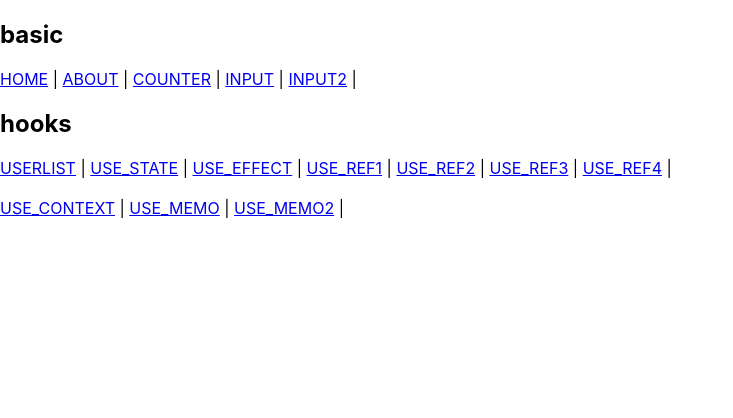
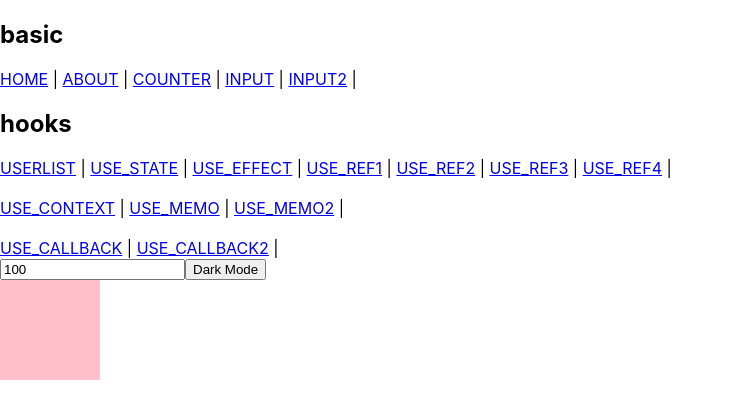
Before and after one commit to Limdongkeun/react-app, a React (Create React App) app: page /callback2 in a window 1280 px wide. Shown: the top 418 px of the page, without its empty margins (0-733 px from the left). Built offline with nearby package versions, Linux system fonts and the light colour scheme.

Commit message:
리액트 학습 useCallBack

```diff
--- a/src/App2.js
+++ b/src/App2.js
@@ -16,6 +16,8 @@ import HandleRef4 from "./pags/Ref4";
 import HandleContext from "./pags/Context";
 import HandleMemo from "./pags/Memo";
 import HandleMemo2 from "./pags/Memo2";
+import HandleCallBack from "./pags/Callback";
+import HandleCallBack2 from "./pags/Callback2";
 
 function App2() {
 
@@ -38,7 +40,9 @@ function App2() {
                 <Link to={"/ref4"}>USE_REF4</Link> | {" "} <br/><br/>
                 <Link to={"/context"}>USE_CONTEXT</Link> | {" "}
                 <Link to={"/memo"}>USE_MEMO</Link> | {" "}
-                <Link to={"/memo2"}>USE_MEMO2</Link> | {" "}
+                <Link to={"/memo2"}>USE_MEMO2</Link> | {" "} <br/><br/>
+                <Link to={"/callback"}>USE_CALLBACK</Link> | {" "}
+                <Link to={"/callback2"}>USE_CALLBACK2</Link> | {" "}
             </nav>
             <Routes>
                 <Route path={"/"} element={<Home/>}/>
@@ -56,6 +60,8 @@ function App2() {
                 <Route path={"/context"} element={<HandleContext/>}/>
                 <Route path={"/memo"} element={<HandleMemo/>}/>
                 <Route path={"/memo2"} element={<HandleMemo2/>}/>
+                <Route path={"/callback"} element={<HandleCallBack/>}/>
+                <Route path={"/callback2"} element={<HandleCallBack2/>}/>
             </Routes>
         </div>
     );
--- /dev/null
+++ b/src/component/Box.js
@@ -0,0 +1,16 @@
+import React, {useEffect, useState} from 'react';
+
+const Box = ({ createBoxStyle }) => {
+    const [style, setStyle] = useState({});
+
+    useEffect(() => {
+        console.log('박스 키우기');
+        setStyle(createBoxStyle());
+
+    },[createBoxStyle]);
+
+    return (
+        <div style={style}/>
+    )
+}
+export default Box;
--- /dev/null
+++ b/src/pags/Callback.js
@@ -0,0 +1,27 @@
+import React, {useCallback, useEffect, useState} from 'react';
+
+const HandleCallBack = () => {
+    const [num, setNum] = useState(0);
+    const [toggle, setToggle] = useState(true);
+
+    const someFunction = useCallback(() => {
+        console.log(`someFunction : ${num}`);
+
+    },[num]);
+
+
+    useEffect(() => {
+        console.log(`useEffect : ${num}`);
+    }, [someFunction])
+
+    return (
+        <div>
+            <input type="number" value={num} onChange={(event) => setNum(parseInt(event.target.value))}/>
+            <br/>
+            <br/>
+            <button onClick={() => setToggle(!toggle)}>{toggle.toString()}</button>
+            <button onClick={someFunction}>Click</button>
+        </div>
+    );
+}
+export default HandleCallBack;
--- /dev/null
+++ b/src/pags/Callback2.js
@@ -0,0 +1,30 @@
+import React, {useCallback, useState} from 'react';
+import Box from "../component/Box";
+
+const HandleCallBack2= () => {
+
+    const [size, setSize] = useState(100);
+
+    const [isDark, setIsDark] = useState(false);
+
+    const createBoxStyle = useCallback(() => {
+        return {
+            backgroundColor: 'pink',
+            width: `${size}px`,
+            height: `${size}px`,
+        }
+    }, [size]);
+
+
+    return (
+        <div style={{
+            backgroundColor: isDark ? 'black' : 'white',
+        }}>
+            <input type="number" value={size} onChange={(event) => setSize(parseInt(event.target.value))}/>
+
+            <button onClick={() => setIsDark(!isDark)}>Dark Mode</button>
+            <Box createBoxStyle={createBoxStyle}/>
+        </div>
+    )
+}
+export default HandleCallBack2;
```
